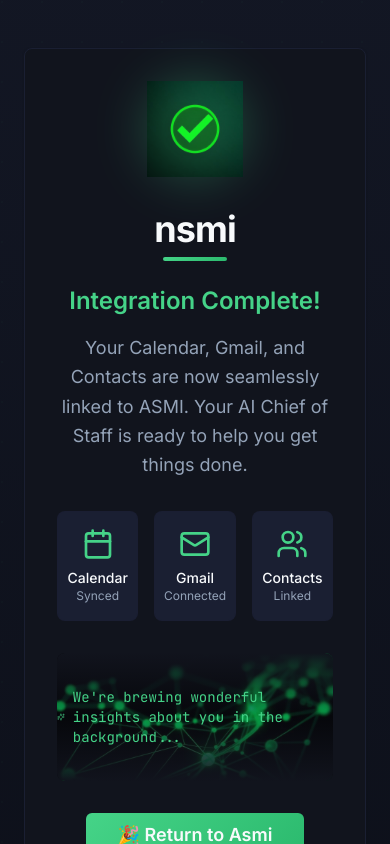
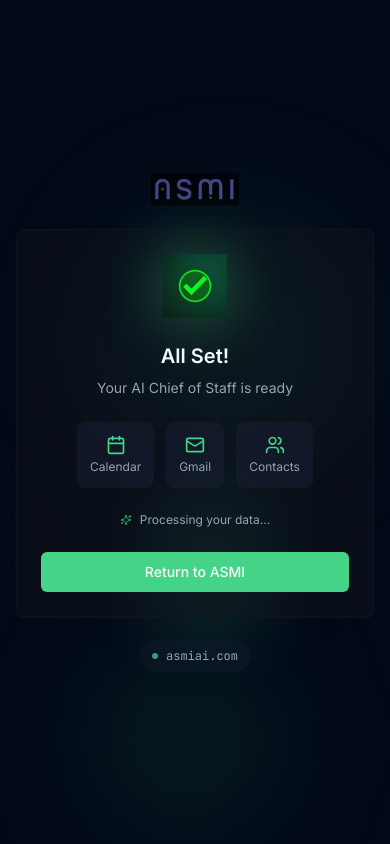
Before and after one commit to RishiR92/elegant-success-glow, a React (Vite) app: page / in a window 390 px wide. Shown: the top 844 px of the page. Built offline with nearby package versions, Linux system fonts and the light colour scheme.

Commit message:
Refactor success page
- Remove "nsmi" text from the top.
- Add ASMI logo subtly at the top.
- Optimize for mobile-first view with minimal text.
- Implement subtle background animation for dynamism.
- Address visibility issue with green text on green background.

```diff
--- a/src/pages/SuccessPage.tsx
+++ b/src/pages/SuccessPage.tsx
@@ -1,116 +1,104 @@
-import { CheckCircle, Calendar, Mail, Users, Sparkles } from "lucide-react";
+import { Calendar, Mail, Users, Sparkles } from "lucide-react";
 import { Button } from "@/components/ui/button";
 import { Card } from "@/components/ui/card";
 import successCheck from "@/assets/success-check.png";
-import dataFlow from "@/assets/data-flow.png";
 
 const SuccessPage = () => {
   return (
     <div className="min-h-screen bg-background font-inter relative overflow-hidden">
-      {/* Animated background gradient */}
-      <div className="absolute inset-0 bg-gradient-dark opacity-80" />
+      {/* Animated floating orbs background */}
+      <div className="absolute inset-0">
+        <div className="absolute top-1/4 left-1/4 w-64 h-64 bg-primary/10 rounded-full blur-3xl animate-float-slow" />
+        <div className="absolute top-3/4 right-1/4 w-48 h-48 bg-accent/10 rounded-full blur-3xl animate-float-slower" />
+        <div className="absolute bottom-1/4 left-1/3 w-32 h-32 bg-success/20 rounded-full blur-2xl animate-float-fast" />
+      </div>
 
-      {/* Subtle grid pattern */}
-      <div className="absolute inset-0 opacity-[0.02]"
+      {/* Subtle moving grid */}
+      <div className="absolute inset-0 opacity-[0.03] animate-drift"
            style={{
              backgroundImage: `radial-gradient(circle at 2px 2px, hsl(var(--primary)) 1px, transparent 0)`,
-             backgroundSize: '40px 40px'
+             backgroundSize: '50px 50px'
            }}
       />
 
-      <div className="relative z-10 container mx-auto px-6 py-12 flex flex-col items-center justify-center min-h-screen">
+      <div className="relative z-10 container mx-auto px-4 py-8 flex flex-col items-center justify-center min-h-screen max-w-md">
+
+        {/* ASMI Logo - Subtle placement */}
+        <div className="mb-6 opacity-60">
+          <img
+            src="/lovable-uploads/7529d674-8203-4c7b-872b-99d72f59c412.png"
+            alt="ASMI"
+            className="h-8 w-auto"
+          />
+        </div>
 
         {/* Main Success Card */}
-        <Card className="max-w-2xl w-full p-8 md:p-12 bg-card border-border shadow-card animate-fade-in">
+        <Card className="w-full p-6 bg-card/50 backdrop-blur-md border-border/30 shadow-card animate-fade-in">
 
           {/* Success Icon */}
-          <div className="flex justify-center mb-8">
+          <div className="flex justify-center mb-6">
             <div className="relative">
               <img
                 src={successCheck}
                 alt="Success"
-                className="w-24 h-24 animate-scale-in"
+                className="w-16 h-16 animate-scale-in"
               />
-              <div className="absolute inset-0 bg-success rounded-full blur-xl opacity-30 animate-glow-pulse" />
+              <div className="absolute inset-0 bg-primary/30 rounded-full blur-xl animate-glow-pulse" />
             </div>
           </div>
 
-          {/* Brand */}
+          {/* Success Message - Minimal */}
           <div className="text-center mb-6">
-            <h1 className="text-4xl md:text-5xl font-bold text-foreground mb-2 tracking-tight">
-              nsmi
-            </h1>
-            <div className="w-16 h-1 bg-gradient-primary mx-auto rounded-full" />
-          </div>
-
-          {/* Success Message */}
-          <div className="text-center mb-8">
-            <h2 className="text-2xl md:text-3xl font-semibold text-success mb-4">
-              Integration Complete!
+            <h2 className="text-xl font-semibold text-foreground mb-2">
+              All Set!
             </h2>
-            <p className="text-lg text-muted-foreground leading-relaxed">
-              Your Calendar, Gmail, and Contacts are now seamlessly linked to ASMI.
-              Your AI Chief of Staff is ready to help you get things done.
+            <p className="text-sm text-muted-foreground">
+              Your AI Chief of Staff is ready
             </p>
           </div>
 
-          {/* Connected Services */}
-          <div className="grid grid-cols-3 gap-4 mb-8">
-            <div className="flex flex-col items-center p-4 bg-secondary rounded-lg border border-border/50 hover:border-primary/50 transition-colors">
-              <Calendar className="w-8 h-8 text-success mb-2" />
-              <span className="text-sm font-medium text-foreground">Calendar</span>
-              <span className="text-xs text-muted-foreground">Synced</span>
+          {/* Connected Services - Compact */}
+          <div className="flex justify-center gap-3 mb-6">
+            <div className="flex flex-col items-center p-3 bg-secondary/50 rounded-lg border border-border/30">
+              <Calendar className="w-5 h-5 text-primary mb-1" />
+              <span className="text-xs text-muted-foreground">Calendar</span>
             </div>
-            <div className="flex flex-col items-center p-4 bg-secondary rounded-lg border border-border/50 hover:border-primary/50 transition-colors">
-              <Mail className="w-8 h-8 text-success mb-2" />
-              <span className="text-sm font-medium text-foreground">Gmail</span>
-              <span className="text-xs text-muted-foreground">Connected</span>
+            <div className="flex flex-col items-center p-3 bg-secondary/50 rounded-lg border border-border/30">
+              <Mail className="w-5 h-5 text-primary mb-1" />
+              <span className="text-xs text-muted-foreground">Gmail</span>
             </div>
-            <div className="flex flex-col items-center p-4 bg-secondary rounded-lg border border-border/50 hover:border-primary/50 transition-colors">
-              <Users className="w-8 h-8 text-success mb-2" />
-              <span className="text-sm font-medium text-foreground">Contacts</span>
-              <span className="text-xs text-muted-foreground">Linked</span>
+            <div className="flex flex-col items-center p-3 bg-secondary/50 rounded-lg border border-border/30">
+              <Users className="w-5 h-5 text-primary mb-1" />
+              <span className="text-xs text-muted-foreground">Contacts</span>
             </div>
           </div>
 
-          {/* Data Flow Visualization */}
-          <div className="mb-8 relative">
-            <img
-              src={dataFlow}
-              alt="Data Flow"
-              className="w-full h-32 object-cover rounded-lg opacity-60"
-            />
-            <div className="absolute inset-0 bg-gradient-to-t from-card via-transparent to-card rounded-lg" />
-            <div className="absolute inset-0 flex items-center justify-center">
-              <div className="flex items-center gap-2 text-success font-mono text-sm">
-                <Sparkles className="w-4 h-4 animate-pulse" />
-                <span>We're brewing wonderful insights about you in the background...</span>
-              </div>
+          {/* Processing indicator */}
+          <div className="text-center mb-6">
+            <div className="flex items-center justify-center gap-2 text-muted-foreground text-xs">
+              <Sparkles className="w-3 h-3 animate-pulse text-primary" />
+              <span>Processing your data...</span>
             </div>
           </div>
 
           {/* Action Button */}
           <div className="text-center">
             <Button
-              size="lg"
-              className="bg-gradient-primary hover:shadow-glow transition-all duration-300 text-lg px-8 py-3 font-semibold"
+              className="w-full bg-primary hover:bg-primary/90 text-primary-foreground font-medium py-3"
               onClick={() => window.close()}
             >
-              🎉 Return to Asmi
+              Return to ASMI
             </Button>
-            <p className="text-xs text-muted-foreground mt-3 font-mono">
-              You may now close this window and return to Asmi
-            </p>
           </div>
 
         </Card>
 
-        {/* Footer Badge */}
-        <div className="mt-8 text-center">
-          <div className="inline-flex items-center gap-2 px-4 py-2 bg-secondary/50 rounded-full border border-border/30">
-            <div className="w-2 h-2 bg-success rounded-full animate-pulse" />
-            <span className="text-sm text-muted-foreground font-mono">
-              prod.asmiai.com
+        {/* Footer */}
+        <div className="mt-6 text-center">
+          <div className="inline-flex items-center gap-2 px-3 py-1.5 bg-secondary/30 rounded-full border border-border/20">
+            <div className="w-1.5 h-1.5 bg-primary rounded-full animate-pulse" />
+            <span className="text-xs text-muted-foreground font-mono">
+              asmiai.com
             </span>
           </div>
         </div>
--- a/tailwind.config.ts
+++ b/tailwind.config.ts
@@ -128,6 +128,38 @@ export default {
 					'50%': {
 						boxShadow: '0 0 60px hsl(148 62% 55% / 0.6)'
 					}
+				},
+				'float-slow': {
+					'0%, 100%': {
+						transform: 'translateY(0px) translateX(0px)'
+					},
+					'50%': {
+						transform: 'translateY(-20px) translateX(10px)'
+					}
+				},
+				'float-slower': {
+					'0%, 100%': {
+						transform: 'translateY(0px) translateX(0px)'
+					},
+					'50%': {
+						transform: 'translateY(15px) translateX(-15px)'
+					}
+				},
+				'float-fast': {
+					'0%, 100%': {
+						transform: 'translateY(0px) translateX(0px)'
+					},
+					'50%': {
+						transform: 'translateY(-10px) translateX(20px)'
+					}
+				},
+				'drift': {
+					'0%': {
+						transform: 'translateX(0px) translateY(0px)'
+					},
+					'100%': {
+						transform: 'translateX(50px) translateY(50px)'
+					}
 				}
 			},
 			animation: {
@@ -135,7 +167,11 @@ export default {
 				'accordion-up': 'accordion-up 0.2s ease-out',
 				'fade-in': 'fade-in 0.6s ease-out',
 				'scale-in': 'scale-in 0.5s ease-out',
-				'glow-pulse': 'glow-pulse 2s ease-in-out infinite'
+				'glow-pulse': 'glow-pulse 2s ease-in-out infinite',
+				'float-slow': 'float-slow 6s ease-in-out infinite',
+				'float-slower': 'float-slower 8s ease-in-out infinite',
+				'float-fast': 'float-fast 4s ease-in-out infinite',
+				'drift': 'drift 20s linear infinite'
 			}
 		}
 	},
```
Also changed, not shown: public/lovable-uploads/7529d674-8203-4c7b-872b-99d72f59c412.png (added).
